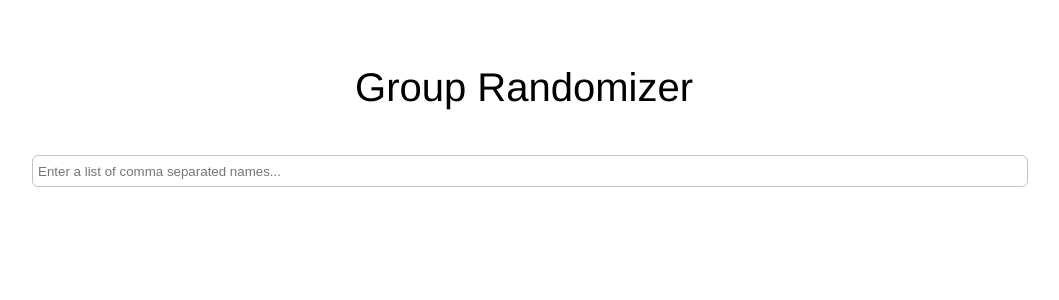
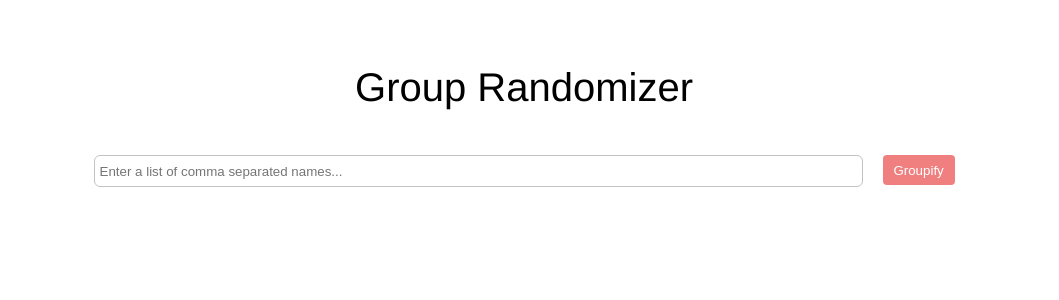
Before and after one commit to xchau/group-randomizer, a React (Create React App) app: page / in a window 1280 px wide. Shown: the top 300 px of the page, without its empty margins (116-1175 px from the left). Built offline with nearby package versions, Linux system fonts and the light colour scheme.

Commit message:
create tests & utils lib

```diff
--- a/src/App.js
+++ b/src/App.js
@@ -1,15 +1,16 @@
 import React, { Component } from 'react';
 import './styles/App.css';
 
-import { NameInput } from './components/NameInput';
+import { NamesInput } from './components/NamesInput';
+import { GroupsDisplay } from './components/GroupsDisplay';
 
 class App extends Component {
   constructor(props) {
     super(props);
 
     this.state = {
-      names: [],
-      test: ''
+      names: '',
+      groups: {}
     };
 
     this.handleInput = this.handleInput.bind(this);
@@ -17,17 +18,22 @@ class App extends Component {
 
   handleInput(text) {
     this.setState({
-      test: text
+      names: text
     });
+  }
+
+  handleSubmit() {
+    const set = this.state.names.split(',').map(elem => elem.trim()).filter(elem => elem);
   }
 
   render() {
     return (
       <div className="App">
         <p className="App-Title">Group Randomizer</p>
-        <NameInput
+        <NamesInput
           handleInput={this.handleInput}
         />
+        <GroupsDisplay />
       </div>
     );
   }
--- /dev/null
+++ b/src/components/GroupsDisplay.jsx
@@ -0,0 +1,7 @@
+import React from 'react';
+
+export const GroupsDisplay = (props) => {
+  return (
+    <div></div>
+  )
+}
--- a/src/components/NameInput.jsx
+++ /dev/null
@@ -1,17 +0,0 @@
-import React from 'react';
-import '../styles/NameInput.css';
-
-export const NameInput = (props) => {
-  return (
-    <div className="NameInput-Container">
-      <form className="NameInput-Form">
-        <input
-          className="NameInput-InputField"
-          onChange={(e) => props.handleInput(e.target.value)}
-          placeholder="Enter a list of comma separated names..."
-          type="text"
-        />
-      </form>
-    </div>
-  );
-}
--- /dev/null
+++ b/src/components/NamesInput.jsx
@@ -0,0 +1,23 @@
+import React from 'react';
+import '../styles/NamesInput.css';
+
+export const NamesInput = (props) => {
+  return (
+    <div className="NamesInput-Container">
+      <form className="NamesInput-Form">
+        <input
+          className="NamesInput-InputField"
+          onChange={(e) => props.handleInput(e.target.value)}
+          placeholder="Enter a list of comma separated names..."
+          type="text"
+        />
+        <button
+          type="submit"
+          onSubmit={props.handleSubmit}
+        >
+          Groupify
+        </button>
+      </form>
+    </div>
+  );
+}
--- a/src/styles/NameInput.css
+++ /dev/null
@@ -1,17 +0,0 @@
-.NameInput-Container {
-  display: flex;
-  justify-content: center;
-  margin: 5px;
-  width: 80%;
-}
-
-.NameInput-InputField, .NameInput-Form {
-  width: 100%;
-}
-
-.NameInput-InputField {
-  border: 1px solid #c2c2c2;
-  border-radius: 6px;
-  height: 30px;
-  padding: 0 5px;
-}
--- /dev/null
+++ b/src/styles/NamesInput.css
@@ -0,0 +1,32 @@
+.NamesInput-Container {
+  display: flex;
+  justify-content: center;
+  margin: 5px;
+  min-height: 200px;
+  width: 70%;
+}
+
+.NamesInput-InputField, .NamesInput-Form {
+  width: 100%;
+}
+
+.NamesInput-Form {
+  display: flex;
+}
+
+.NamesInput-Form button {
+  background-color: lightcoral;
+  border: none;
+  border-radius: 4px;
+  color: #fff;
+  height: 30px;
+  margin-left: 20px;
+  width: 80px;
+}
+
+.NamesInput-InputField {
+  border: 1px solid #c2c2c2;
+  border-radius: 6px;
+  height: 30px;
+  padding: 0 5px;
+}
```
Also changed, not shown: src/utils/utils.js (added, +39 -0 lines), 2 other files (tests, documents, lock files or other folders).
